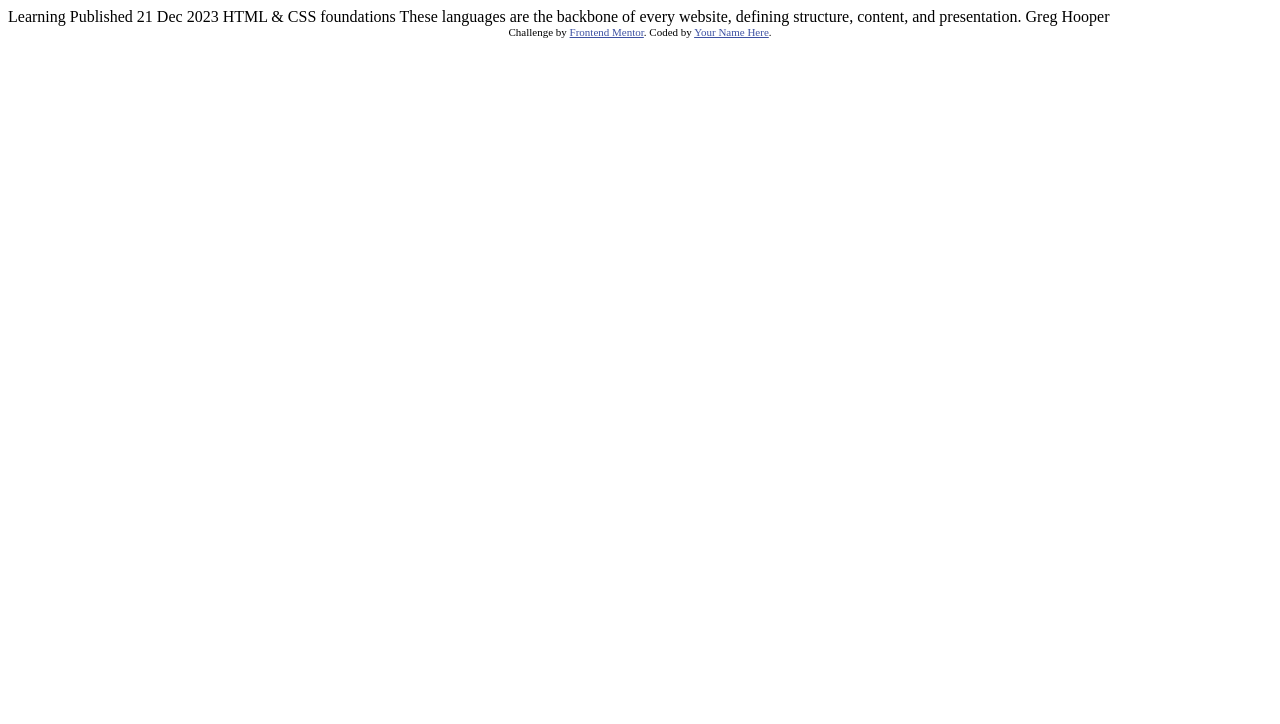
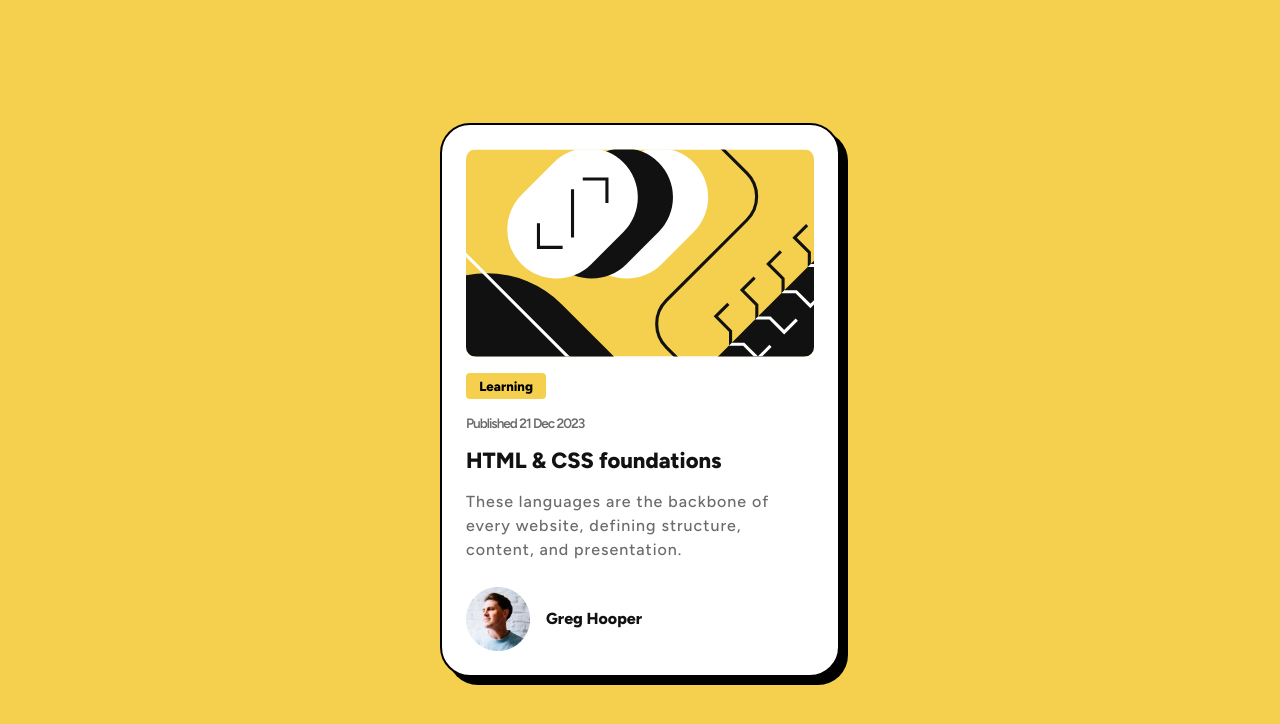
Before and after one commit to bgroyer1/blog-preview-card-frontend-mentor, a plain HTML site: page index.html in a window 1280 px wide. Drawn offline with Linux system fonts and the light colour scheme.

Commit message:
finished project

```diff
--- /dev/null
+++ b/css/styles.css
@@ -0,0 +1,109 @@
+*,
+*::after,
+*::before {
+    box-sizing: border-box;
+}
+
+:root {
+    --yellow: hsl(47, 88%, 63%);
+    --white: hsl(0, 0%, 100%);
+    --grey-500: hsl(0, 0%, 42%);
+    --grey-950: hsl(0, 0%, 7%);
+}
+
+body {
+    font-size: 16px;
+    font-family: 'Figtree', sans-serif;
+    font-weight: 500;
+    margin: 0;
+    padding: 0;
+    height: 100dvh;
+    background-color: var(--yellow);
+    display: flex;
+    justify-content: center;
+    align-items: center;
+}
+
+img {
+    width: 100%;
+    object-fit: cover;
+}
+
+h1, h2, h3, h4, h5, h6, p {
+    margin: 0;
+}
+
+.card {
+    background-color: var(--white);
+    max-width: 90%;
+    border: 2px solid black;
+    padding: 1.5em;
+    display: flex;
+    border-radius: 30px;
+    flex-direction: column;
+    box-shadow: 8px 8px black;
+    gap: 1em;
+}
+
+.card-title {
+    font-weight: 800;
+    font-size: 1.375rem;
+    color: var(--grey-950);
+}
+
+.card-title:hover {
+    color: var(--yellow);
+    cursor: pointer;
+}
+
+@media (min-width: 500px) {
+    .card {
+        max-width: 400px;
+    }
+}
+
+.card-image {
+    order: -3;
+    border-radius: 10px;
+}
+
+.card-category {
+    order: -2;
+    align-self: start;
+    padding: .4em 1em;
+    background-color: var(--yellow);
+    font-weight: 800;
+    display: inline;
+    border-radius: 4px;
+    font-size: .825rem;
+}
+
+.card-publishing-date {
+    order: -1;
+    font-size: 0.85rem;
+    color: var(--grey-500);
+    letter-spacing: -1px;
+    font-weight: 600;
+}
+
+.card-description {
+    color: var(--grey-500);
+    line-height: 1.5;
+    letter-spacing: 1px;
+}
+
+.author {
+    display: flex;
+    gap: 1em;
+    margin: .5em 0 0;
+    align-items: center;
+}
+
+.author-name {
+    font-weight: 800;
+    color: var(--grey-950);
+}
+
+.author-img {
+    flex-basis: 50px;
+}
--- a/index.html
+++ b/index.html
@@ -1,34 +1,46 @@
 <!DOCTYPE html>
 <html lang="en">
   <head>
-  <meta charset="UTF-8">
-  <meta name="viewport" content="width=device-width, initial-scale=1.0"> <!-- displays site properly based on user's device -->
-
-  <link rel="icon" type="image/png" sizes="32x32" href="./assets/images/favicon-32x32.png">
-
+    <!-- META TAGS -->
+    <meta charset="UTF-8" />
+    <meta name="viewport" content="width=device-width, initial-scale=1.0" />
+    <meta name="author" content="Braedan Royer" />
+    <meta name="description" content="Preview card for blog posts showcasing HTML & CSS fundamentals">
+    <!-- TITLE -->
     <title>Frontend Mentor | Blog preview card</title>
-
-  <!-- Feel free to remove these styles or customise in your own stylesheet 👍 -->
-  <style>
-    .attribution { font-size: 11px; text-align: center; }
-    .attribution a { color: hsl(228, 45%, 44%); }
-  </style>
+    <!-- STYLES -->
+    <link
+      rel="icon"
+      type="image/png"
+      sizes="32x32"
+      href="./assets/images/favicon-32x32.png"
+      />
+    <link rel="stylesheet" href="css/styles.css" />
+    <!-- GOOGLE FONT -->
+    <link rel="preconnect" href="https://fonts.googleapis.com">
+    <link rel="preconnect" href="https://fonts.gstatic.com" crossorigin>
+    <link href="https://fonts.googleapis.com/css2?family=Figtree:ital,wght@0,300..900;1,300..900&display=swap" rel="stylesheet">
+    <!-- JAVASCRIPT -->
+    <script src="js/script.js" defer></script>
   </head>
   <body>
-
-  Learning
-
-  Published 21 Dec 2023
-
-  HTML & CSS foundations
-
-  These languages are the backbone of every website, defining structure, content, and presentation.
-
-  Greg Hooper
-
-  <div class="attribution">
-    Challenge by <a href="https://www.frontendmentor.io?ref=challenge" target="_blank">Frontend Mentor</a>.
-    Coded by <a href="#">Your Name Here</a>.
+    <div class="card">
+      <h1 class="card-title">HTML & CSS foundations</h1>
+      <img class="card-image" src="assets/images/illustration-article.svg" alt="A colorful picture of a bunch of fun black and white shapes on a yellow background" />
+      <span aria-label="The category of the article" class="card-category">Learning</span>
+      <time class="card-publishing-date" datetime="2023-12-21">Published 21 Dec 2023</time>
+      <p class="card-description">
+        These languages are the backbone of every website, defining structure,
+        content, and presentation.
+      </p>
+      <div class="author">
+        <img
+          class="author-img"
+          src="assets/images/image-avatar.webp"
+          alt="The author smiling on a white background"
+        />
+        <p class="author-name">Greg Hooper</p>
+      </div>
     </div>
   </body>
 </html>
```
Also changed, not shown: js/script.js (added), 1 other file. Lines whose indentation alone changed are shown as unchanged.
